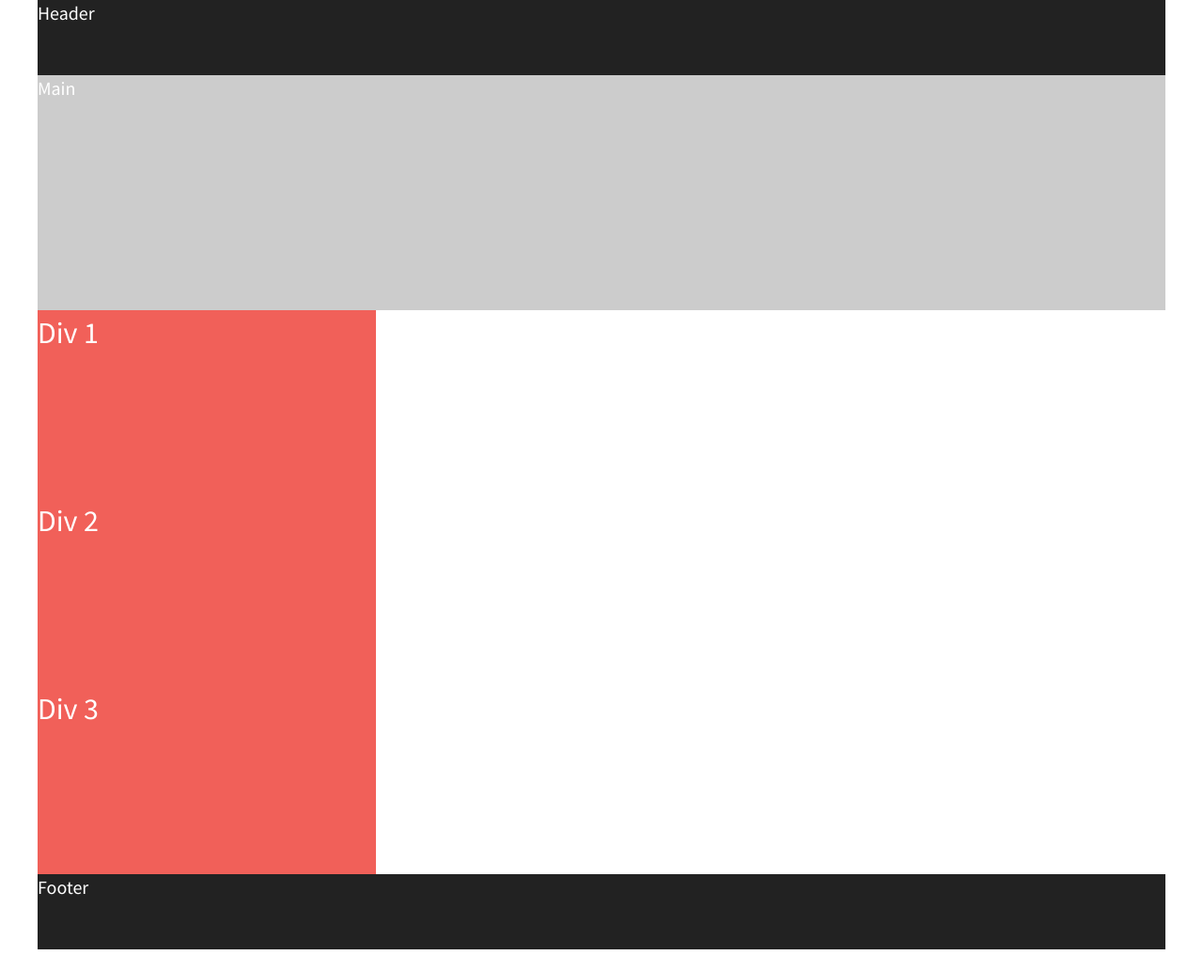
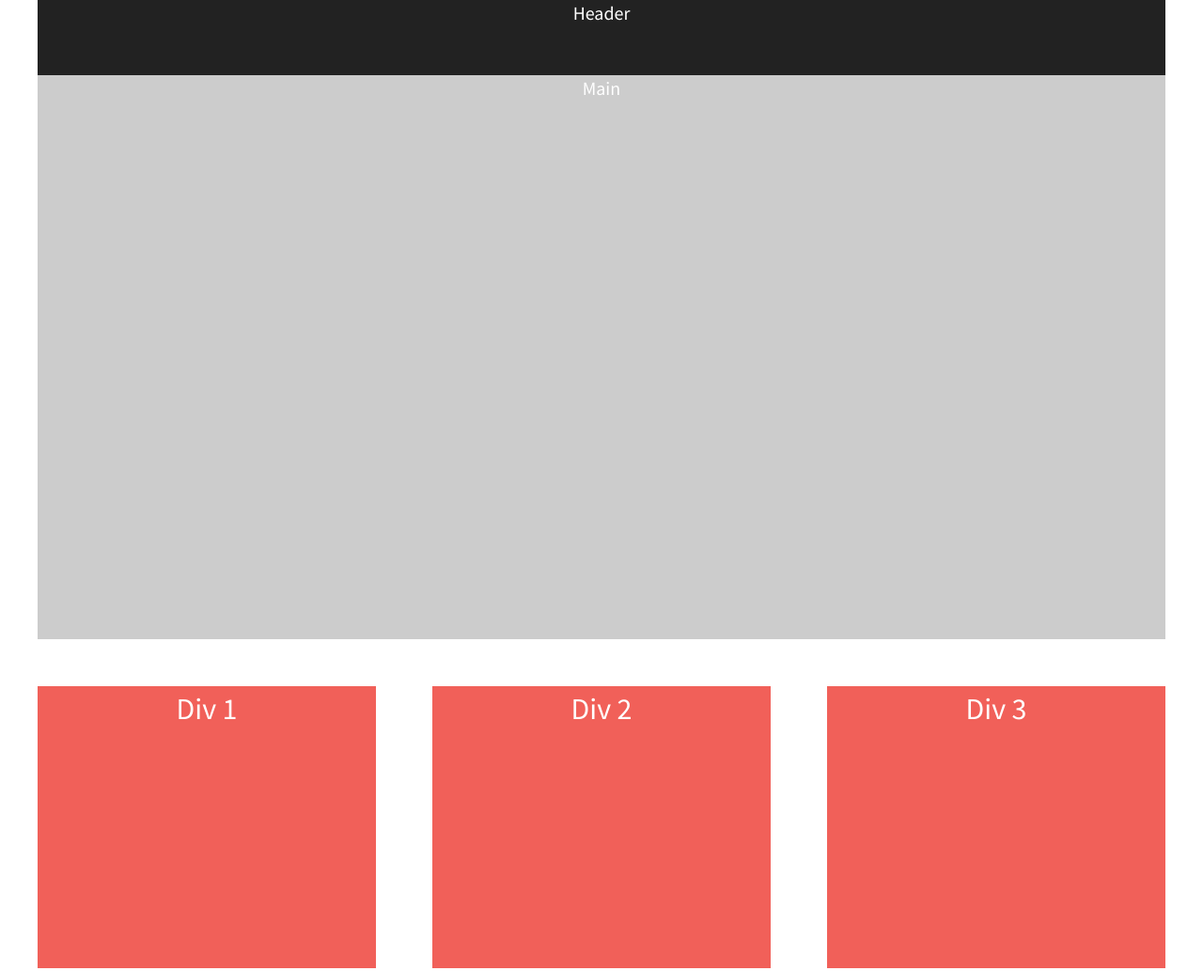
Before and after one commit to sconsani/flexbox-website-layout, a plain HTML site: page index.html in a window 1280 px wide. Shown: the top 1033 px of the page at 94% size. Before the commit the page ends 1010 px from the top, so only its background shows below. Drawn offline with nearby package versions, Linux system fonts and the light colour scheme.

Commit message:
updated css for layout- added custom margin for spacing

```diff
--- a/css/main.css
+++ b/css/main.css
@@ -113,22 +113,29 @@ header,
 footer {
   background-color: #222;
   height: 80px;
-  width: 100%;
+  width: 200%;
 }
 
 main {
   background-color: #ccc;
-  height: 250px;
+  height: 600px;
   width: 100%;
 }
 
 header,
 footer,
 main {
+  display: flex;
+  justify-content: center;
+  align-content: center;
 
 }
 
 .flex-container {
+  display: flex;
+  align-content: center;
+  flex-flow: wrap;
+  justify-content: space-between;
 
 }
 
@@ -138,7 +145,12 @@ main {
   font-size: 1.6em;
   background-color: #f16059;
   width: 30%;
-  height: 200px;
+  height: 300px;
+  display: flex;
+  justify-content: center;
+  align-content: center;
+  margin-top: 50px;
+  margin-bottom: 50px;
 }
 
 /* ==========================================================================
```
Also changed, not shown: 1 other file.
